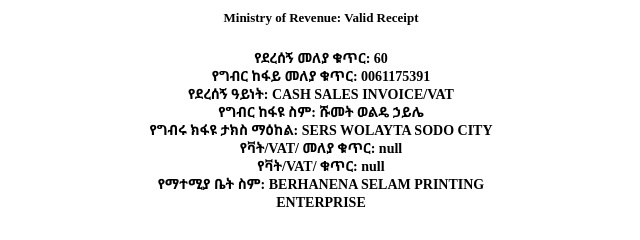
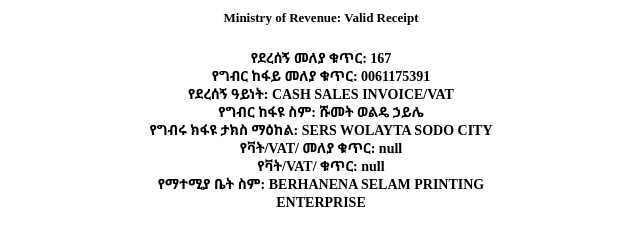
Before and after one commit to erca-gov-et-8007/8007-MORQR-search.jsp-ENC_SEQ_NUM-99220E86C8E55FCDAC791624988719FC-, a plain HTML site: page index.html in a window 1280 px wide. Shown: the full height of the page, 319-959 px from the left. Drawn offline with Linux system fonts and the light colour scheme.

Commit message:
Update index.html

```diff
--- a/index.html
+++ b/index.html
@@ -74,7 +74,7 @@
     <h1>Ministry of Revenue: Valid Receipt</h1>
 
     <section class="receipt-lines" aria-label="Demonstration receipt details">
-      <p>የደረሰኝ መለያ ቁጥር: 60</p>
+      <p>የደረሰኝ መለያ ቁጥር: 167</p>
       <p>የግብር ከፋይ መለያ ቁጥር: 0061175391</p>
       <p>የደረሰኝ ዓይነት: CASH SALES INVOICE/VAT</p>
       <p>የግብር ከፋዩ ስም: ሹመት ወልዴ ኃይሌ</p>
```
